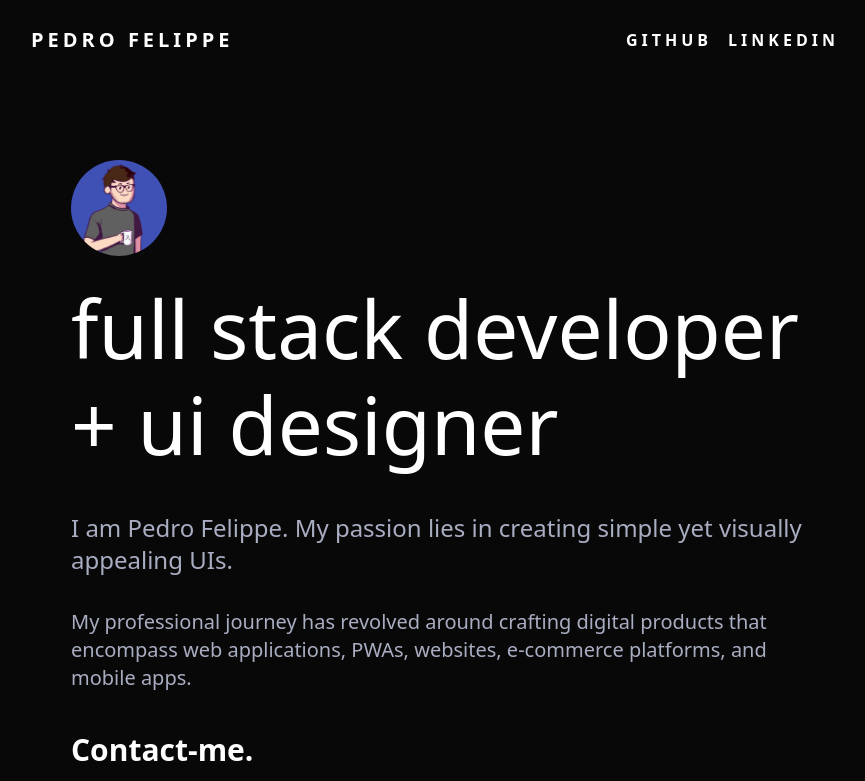
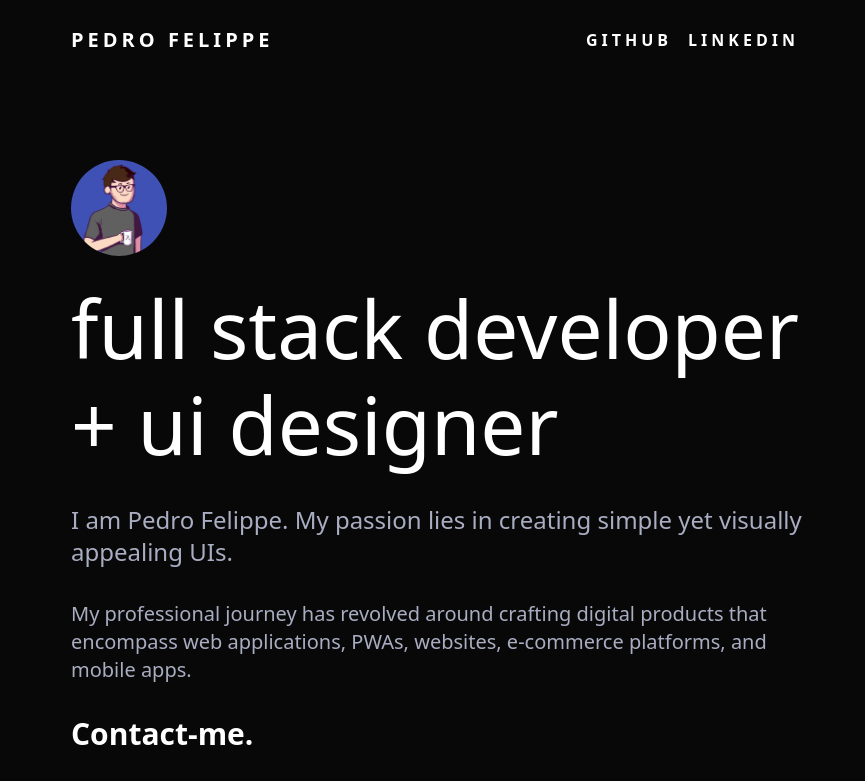
Before and after one commit to pefelippe/Portfolio, a Next.js app: page / in a window 1280 px wide. Shown: the top 781 px of the page, without its empty margins (201-1066 px from the left). Built offline with nearby package versions, Linux system fonts and the light colour scheme.

Commit message:
small issues

```diff
--- a/pages/index.tsx
+++ b/pages/index.tsx
@@ -11,7 +11,7 @@ export default function Home() {
       animate={{ opacity: 1, y: 0 }}
       transition={{ duration: 0.5 }}
       className=" flex flex-col px-10 xl:px-20 mt-[10vh]
-      py-20  mx-auto gap-10  items-center justify-center max-w-4xl "
+      py-10 xl:py-20  mx-auto gap-8  items-center justify-center max-w-4xl "
     >
       <HeroContent />
       <AboutContent />
--- a/src/components/layout/Header.tsx
+++ b/src/components/layout/Header.tsx
@@ -8,7 +8,7 @@ const Navbar = () => {
     <motion.nav
       className=" z-20   transition-colors  fixed
     duration-500 left-0 right-0 top-0  text-white
-    items-center justify-center flex mx-auto   max-w-4xl py-5 px-10
+    items-center justify-center flex mx-auto   max-w-4xl py-5 px-10 xl:px-20
      border-gray-700/10   text-base
     leading-6 font-normal text-slate-700 dark:text-slate-200"
     >
--- a/src/content/AboutContent.tsx
+++ b/src/content/AboutContent.tsx
@@ -4,7 +4,7 @@ import { motion } from "framer-motion";
 function AboutContent() {
   return (
     <motion.div className="flex flex-col w-full items-center   ">
-      <div className="flex max-lg:flex-col w-full lg:items-center gap-6 lg:gap-10 justify-center">
+      <div className="flex max-lg:flex-col w-full lg:items-center gap-8 justify-center">
         <div className="flex flex-col text-start items-center text-gray-300 rounded-3xl  w-full  gap-8 max-w-4xl  ">
           <p className="w-full text-2xl  font-light ">
             I am Pedro Felippe. My passion lies in creating simple yet visually
```
